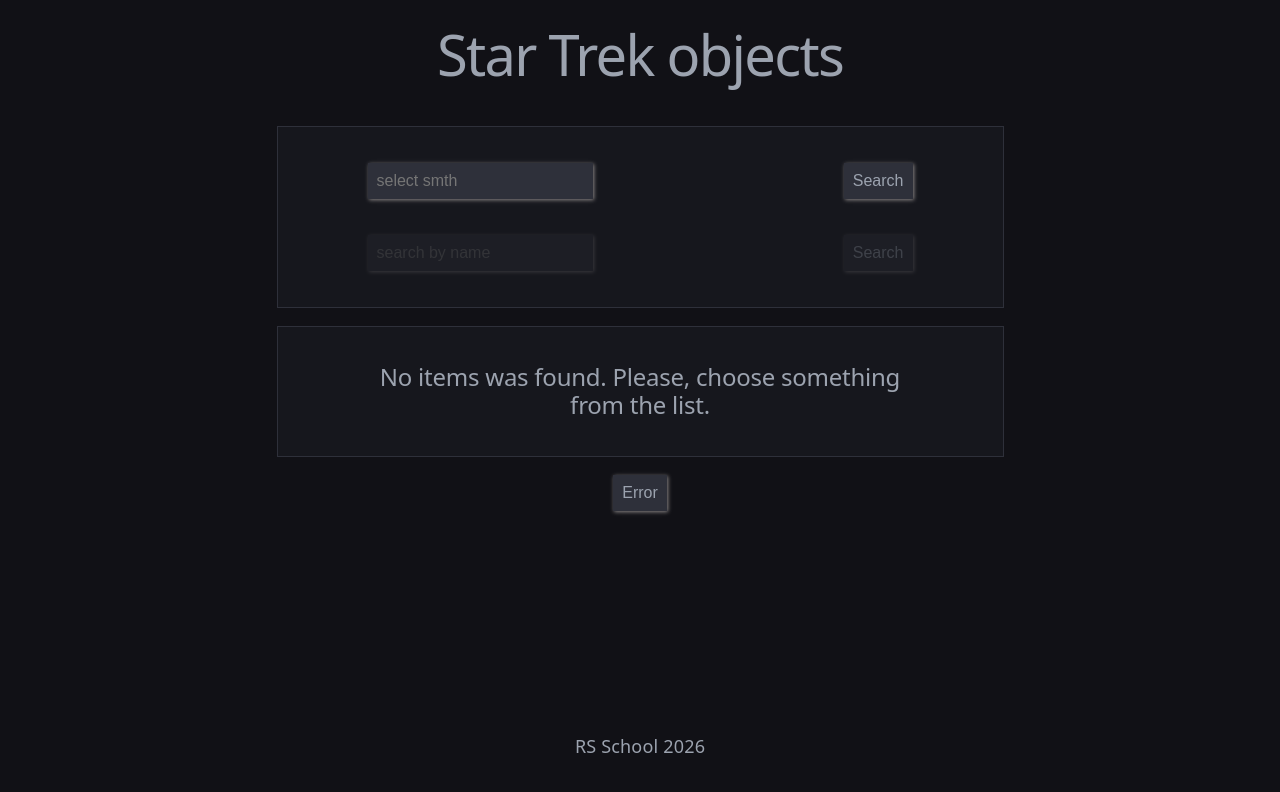
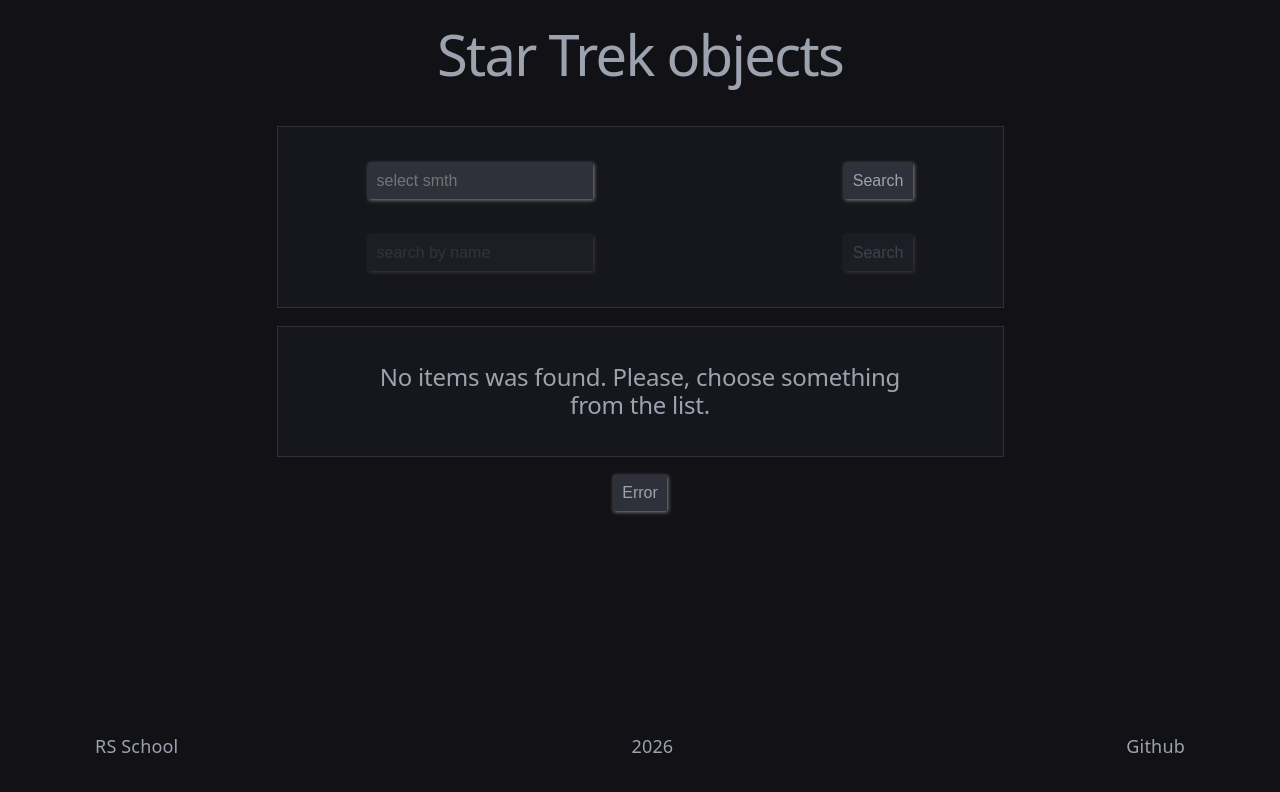
Before and after one commit to Nastya-Student/rss-react, a React (Vite) app in the folder rs-react-app/: page / in a window 1280 px wide. Shown: the top 792 px of the page. Built offline with nearby package versions, Linux system fonts and the light colour scheme.

Commit message:
refactor: add github link to footer

```diff
--- a/rs-react-app/src/App.css
+++ b/rs-react-app/src/App.css
@@ -14,7 +14,19 @@ footer {
   display: flex;
   align-items: center;
   padding: 1rem;
+}
+
+header {
   justify-content: center;
+}
+
+footer {
+  justify-content: space-between;
+}
+
+a {
+  text-decoration: none;
+  color: var(--text);
 }
 
 button,
@@ -124,6 +136,7 @@ input {
   display: inline-block;
   box-sizing: border-box;
   animation: rotation 1s linear infinite;
+}
 
   @keyframes rotation {
     0% {
@@ -133,4 +146,3 @@ input {
       transform: rotate(360deg);
     }
   }
-}
--- a/rs-react-app/src/components/Footer.tsx
+++ b/rs-react-app/src/components/Footer.tsx
@@ -4,7 +4,9 @@ export class Footer extends React.Component {
   render() {
     return (
       <footer>
-        <div>RS School 2026</div>
+        <div>RS School</div>
+        <div>2026</div>
+        <div><a href="https://github.com/Nastya-Student">Github</a></div>
       </footer>
     );
   }
```
